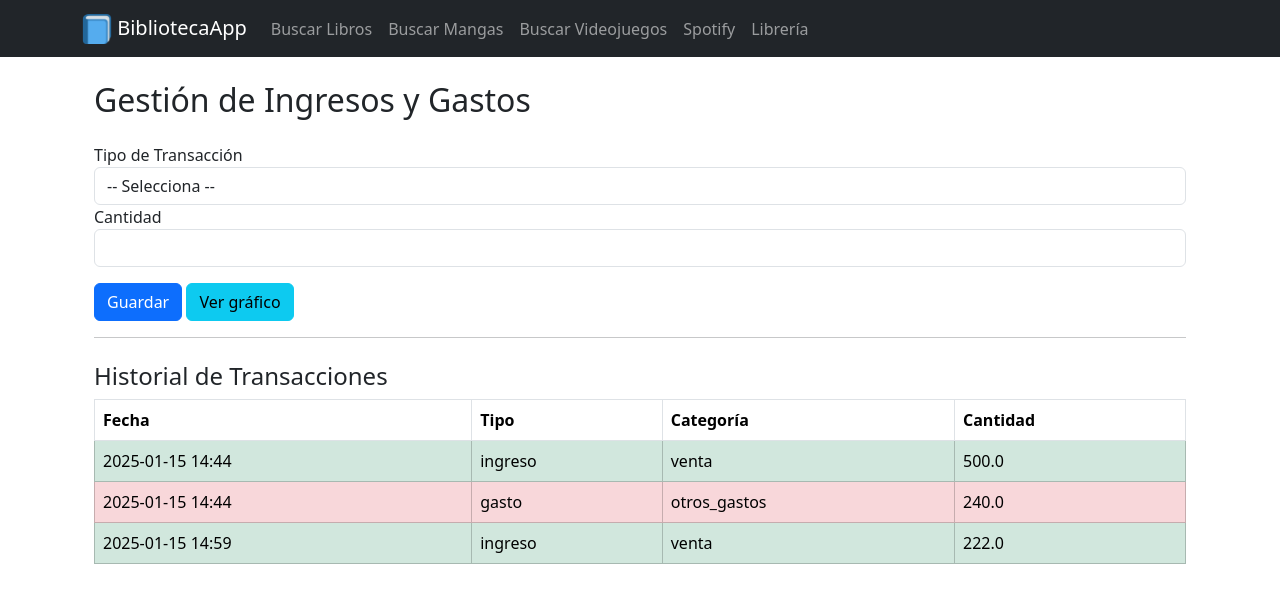
After one commit to dpm1002/proyectos, a Flask app: page /finanzas in a window 1280 px wide. The commit adds this page. Shown: the top 603 px of the page. Run offline with Flask 3, Linux system fonts and the light colour scheme.

Commit message:
Añadimos la funcionalidad de meter ingresos y gastos metiendo una nueva base de datos correspondiente a la issue #29.

```diff
--- a/library-management/app/routes.py
+++ b/library-management/app/routes.py
@@ -1,7 +1,7 @@
 from flask import Blueprint, render_template, request, redirect, url_for
 import requests
 from app import db
-from app.models import Book, Manga, Game
+from app.models import Book, Manga, Game, Transaction
 from dotenv import load_dotenv
 from flask import session
 import os
@@ -422,6 +422,51 @@ def get_categories():
 
     return {"categories": list(categories)}
 
+@bp.route("/finanzas", methods=["GET", "POST"])
+def finanzas():
+    if request.method == "POST":
+        transaction_type = request.form.get("transaction_type")
+        category = request.form.get("category")
+        amount = request.form.get("amount", type=float)
+
+        # Crear objeto Transaction y guardarlo en DB
+        new_transaction = Transaction(
+            transaction_type=transaction_type,
+            category=category,
+            amount=amount
+        )
+        db.session.add(new_transaction)
+        db.session.commit()
+
+        return redirect(url_for("routes.finanzas"))  # Redirige para limpiar el formulario
+
+    # Si es GET, mostramos la página
+    # Obtenemos todas las transacciones para listarlas
+    transactions = Transaction.query.all()
+
+    return render_template(
+        "finanzas.html",
+        transactions=transactions
+    )
+
+@bp.route("/finanzas/grafico")
+def finanzas_grafico():
+    # Obtenemos todas las transacciones
+    transactions = Transaction.query.all()
+
+    # Separamos ingresos y gastos
+    total_ingresos = sum(t.amount for t in transactions if t.transaction_type == "ingreso")
+    total_gastos = sum(t.amount for t in transactions if t.transaction_type == "gasto")
+    balance = total_ingresos - total_gastos
+
+    # Puedes pasar estos datos al template para renderizarlos con Chart.js
+    return render_template(
+        "finanzas_grafico.html",
+        total_ingresos=total_ingresos,
+        total_gastos=total_gastos,
+        balance=balance
+    )
+
 
 @bp.route("/libros")
 def libros():
--- /dev/null
+++ b/library-management/app/templates/finanzas.html
@@ -0,0 +1,96 @@
+<!-- templates/finanzas.html -->
+{% extends "base.html" %}
+
+{% block content %}
+<div class="container my-4">
+    <h2 class="mb-4">Gestión de Ingresos y Gastos</h2>
+
+    <!-- Formulario -->
+    <form method="POST" action="{{ url_for('routes.finanzas') }}">
+        <div class="form-group">
+            <label for="transaction_type">Tipo de Transacción</label>
+            <select class="form-control" id="transaction_type" name="transaction_type" required>
+                <option value="">-- Selecciona --</option>
+                <option value="ingreso">Ingreso</option>
+                <option value="gasto">Gasto</option>
+            </select>
+        </div>
+
+        <!-- Dependiendo de si es ingreso o gasto, podrías mostrar dinámicamente categorías distintas -->
+        <div class="form-group" id="category_group" style="display: none;">
+            <label for="category">Categoría</label>
+            <select class="form-control" id="category" name="category">
+                <!-- Estas podrían venir hardcodeadas o generadas dinámicamente -->
+                <optgroup label="Ingresos" class="ingreso-category d-none">
+                    <option value="nómina">Nómina</option>
+                    <option value="venta">Venta</option>
+                    <option value="otros_ingresos">Otros Ingresos</option>
+                </optgroup>
+                <optgroup label="Gastos" class="gasto-category d-none">
+                    <option value="alimentación">Alimentación</option>
+                    <option value="transporte">Transporte</option>
+                    <option value="otros_gastos">Otros Gastos</option>
+                </optgroup>
+            </select>
+        </div>
+
+        <div class="form-group">
+            <label for="amount">Cantidad</label>
+            <input type="number" step="0.01" class="form-control" id="amount" name="amount" required>
+        </div>
+
+        <button type="submit" class="btn btn-primary mt-3">Guardar</button>
+        <a href="{{ url_for('routes.finanzas_grafico') }}" class="btn btn-info mt-3">Ver gráfico</a>
+    </form>
+
+    <hr>
+
+    <!-- Listado de transacciones guardadas -->
+    <h4 class="mt-4">Historial de Transacciones</h4>
+    <table class="table table-bordered">
+        <thead>
+            <tr>
+                <th>Fecha</th>
+                <th>Tipo</th>
+                <th>Categoría</th>
+                <th>Cantidad</th>
+            </tr>
+        </thead>
+        <tbody>
+            {% for t in transactions %}
+            <tr class="{% if t.transaction_type == 'gasto' %}table-danger{% else %}table-success{% endif %}">
+                <td>{{ t.date.strftime("%Y-%m-%d %H:%M") }}</td>
+                <td>{{ t.transaction_type }}</td>
+                <td>{{ t.category }}</td>
+                <td>{{ t.amount }}</td>
+            </tr>
+            {% endfor %}
+        </tbody>
+    </table>
+</div>
+
+<!-- Pequeño script para mostrar u ocultar categorías -->
+<script>
+document.addEventListener("DOMContentLoaded", function() {
+    const transactionTypeSelect = document.getElementById("transaction_type");
+    const categoryGroup = document.getElementById("category_group");
+    const ingresoCategoryOptgroup = document.querySelector(".ingreso-category");
+    const gastoCategoryOptgroup = document.querySelector(".gasto-category");
+
+    transactionTypeSelect.addEventListener("change", function() {
+        if (this.value) {
+            categoryGroup.style.display = "block";
+            if (this.value === "ingreso") {
+                ingresoCategoryOptgroup.classList.remove("d-none");
+                gastoCategoryOptgroup.classList.add("d-none");
+            } else {
+                gastoCategoryOptgroup.classList.remove("d-none");
+                ingresoCategoryOptgroup.classList.add("d-none");
+            }
+        } else {
+            categoryGroup.style.display = "none";
+        }
+    });
+});
+</script>
+{% endblock %}
--- a/library-management/app/templates/index.html
+++ b/library-management/app/templates/index.html
@@ -23,6 +23,10 @@
             <!-- Botón de Spotify -->
             <a href="{{ url_for('routes.spotify_login') }}" class="btn btn-warning btn-lg mx-2 d-flex align-items-center justify-content-center">
                 <i class="fas fa-music me-2"></i> Spotify
+            </a>
+            <!-- Boton de Ingresos -->>
+            <a href="{{ url_for('routes.finanzas') }}" class="btn btn-warning btn-lg mx-2">
+                <i class="fas fa-euro-sign"></i> Gestión de Ingresos/Gastos
             </a>
         </div>
 
```
Also changed, not shown: library-management/app/models.py (+11 -0 lines), library-management/app/templates/finanzas_grafico.html (added, +55 -0 lines), library-management/initialize_db.py (+3 -4 lines), library-management/app.db.
